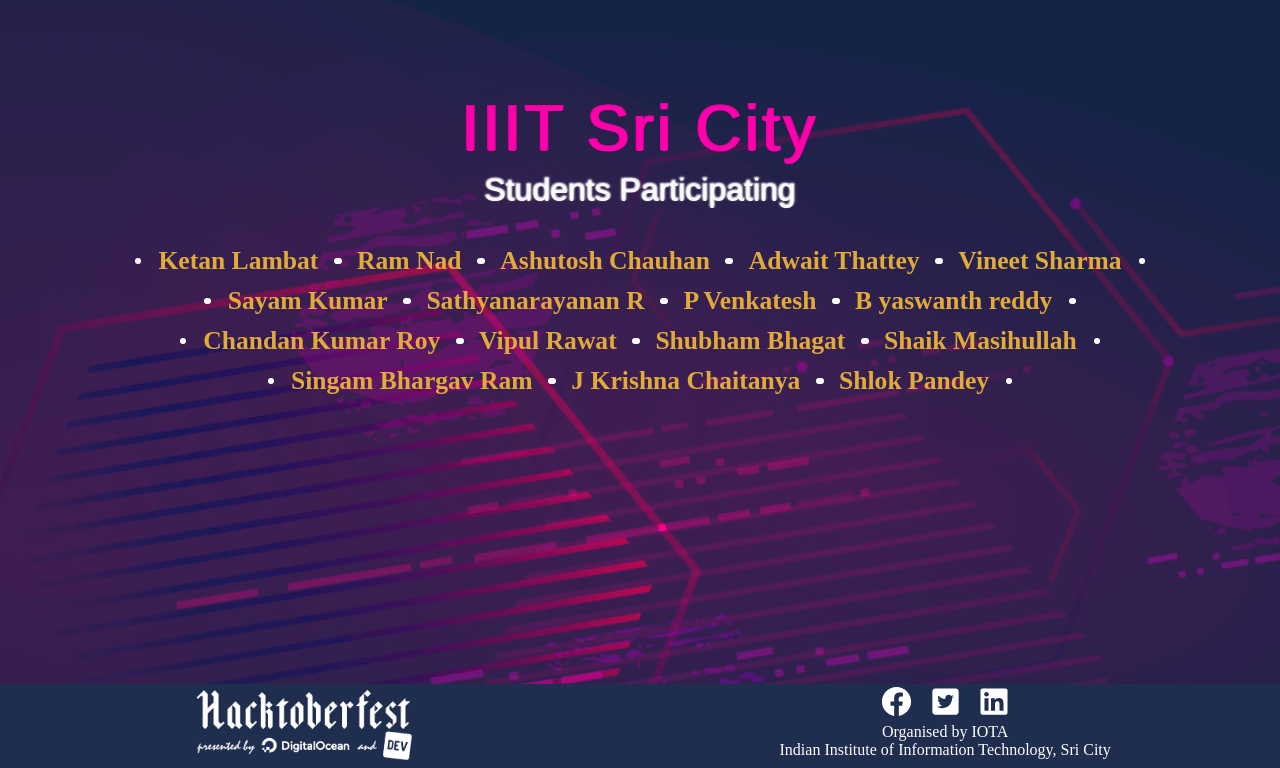
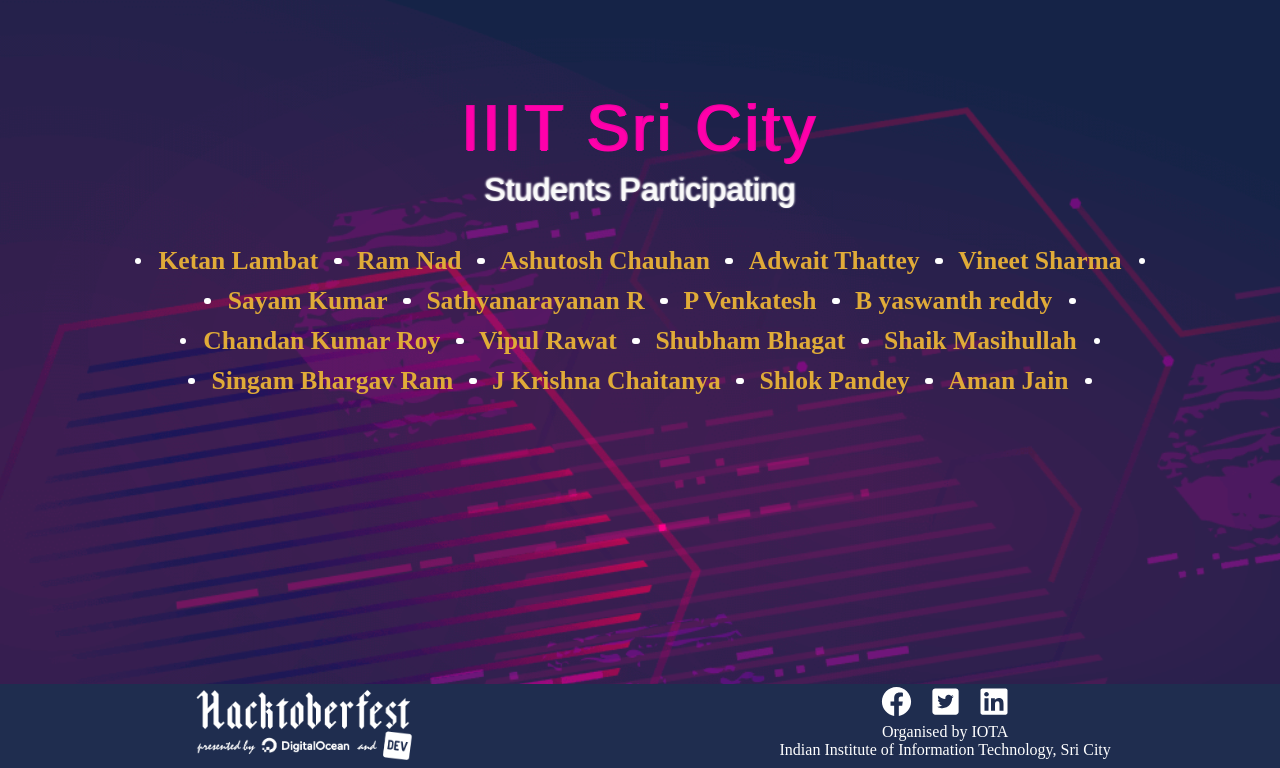
Before and after one commit to Project-Club-IIITS/hacktoberfest2019-participants, a Jekyll site: the page index.html, which Jekyll copies as it is, in a window 1280 px wide, cut to the strip 132-900 px from the top of the page. Built offline with Jekyll 4.4.1, drawn with Linux system fonts in a browser that asks for light colours; some web fonts are replaced.

Commit message:
Updated index.html

```diff
--- a/index.html
+++ b/index.html
@@ -62,7 +62,7 @@
                 <li><a href="https://github.com/SBhargav15">Singam Bhargav Ram</a></li>
                 <li><a href="https://github.com/chaitanya531">J Krishna Chaitanya</a></li>
                 <li><a href="https://github.com/b30wulffz">Shlok Pandey</a></li>
-
+                <li><a  href="https://github.com/amannayak0007">Aman Jain</a></li>
             </ul>
         </div>
     </div>
```
